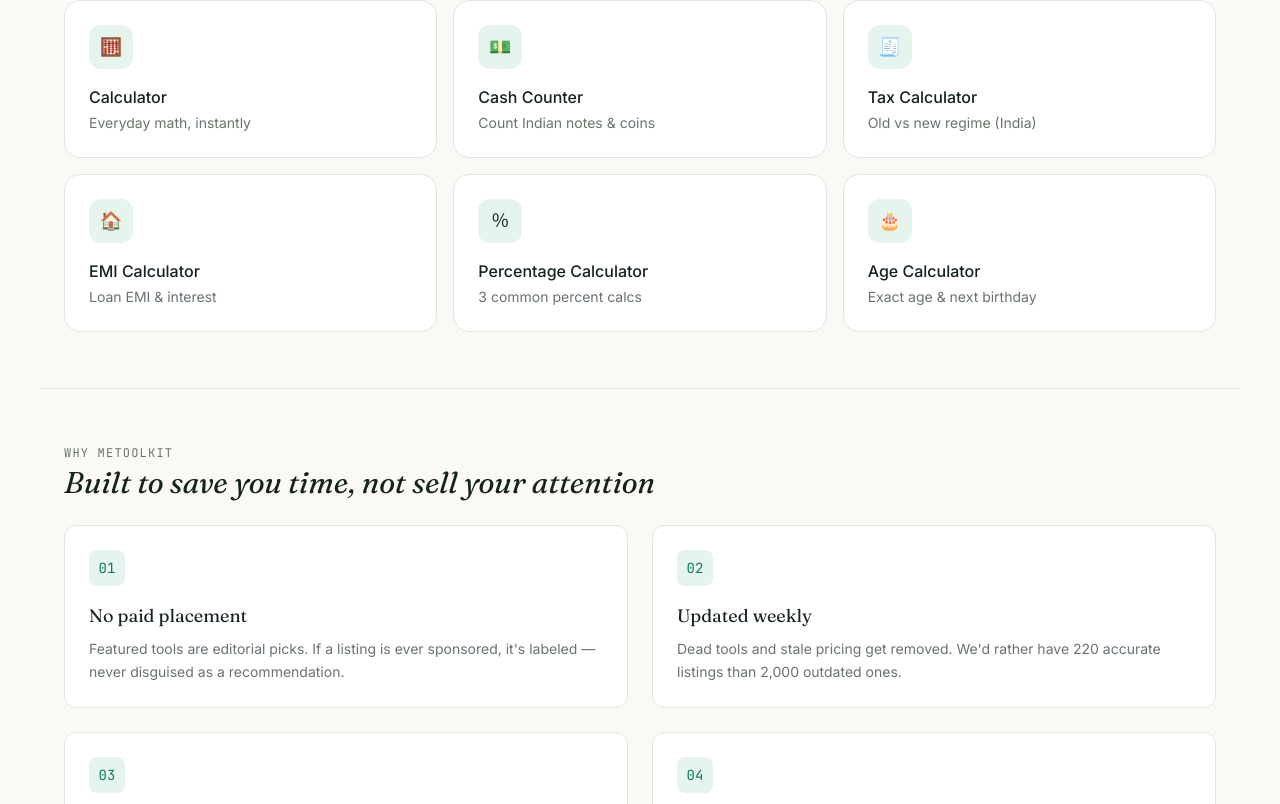
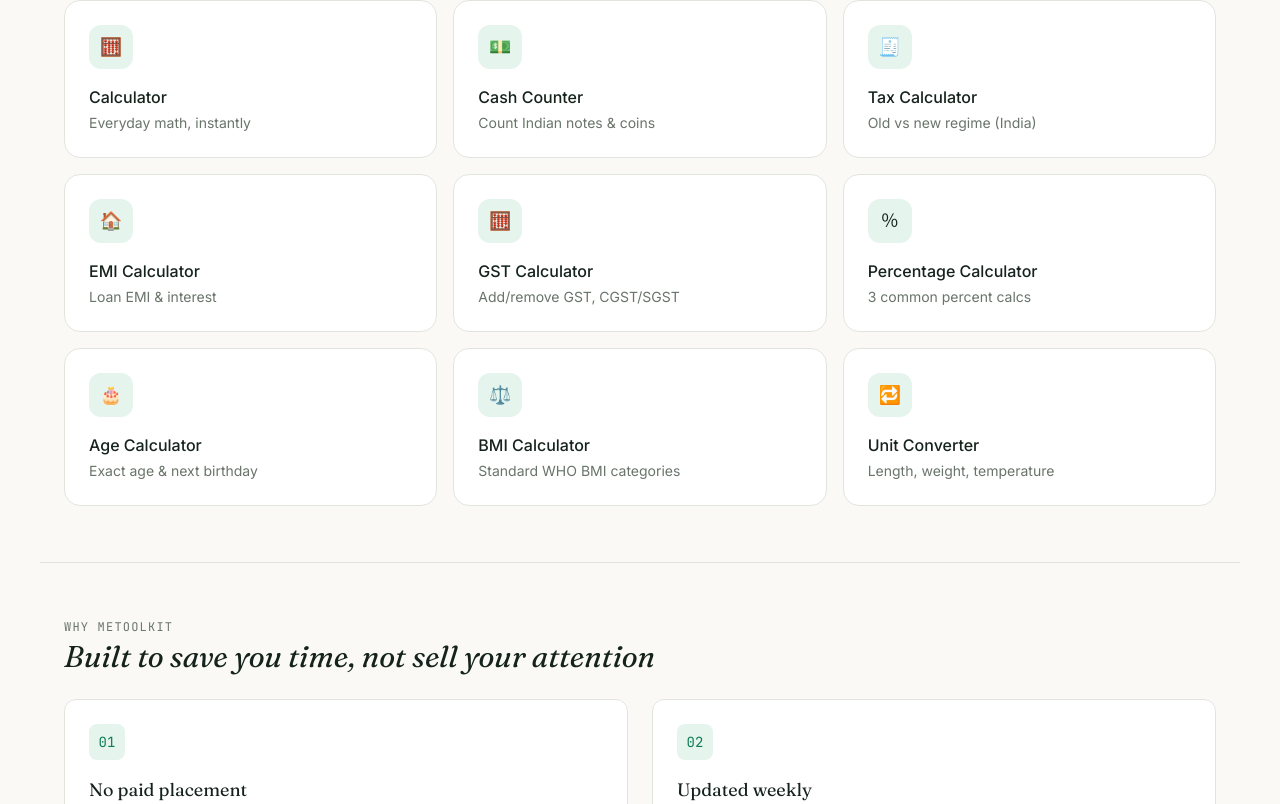
Before and after one commit to coolkishan44/metoolkit, a Next.js app: page / in a window 1280 px wide. Shown: the part 896-1700 px from the top of the page. Built offline with nearby package versions, Linux system fonts and the light colour scheme.

Commit message:
Add GST, BMI, and Unit Converter to QuickTools

```diff
--- a/components/QuickTools.tsx
+++ b/components/QuickTools.tsx
@@ -5,8 +5,11 @@
   { href: "/cash-counter", label: "Cash Counter", description: "Count Indian notes & coins", icon: "💵" },
   { href: "/tax-calculator", label: "Tax Calculator", description: "Old vs new regime (India)", icon: "🧾" },
   { href: "/emi-calculator", label: "EMI Calculator", description: "Loan EMI & interest", icon: "🏠" },
+  { href: "/gst-calculator", label: "GST Calculator", description: "Add/remove GST, CGST/SGST", icon: "🧮" },
   { href: "/percentage-calculator", label: "Percentage Calculator", description: "3 common percent calcs", icon: "％" },
-  { href: "/age-calculator", label: "Age Calculator", description: "Exact age & next birthday", icon: "🎂" }
+  { href: "/age-calculator", label: "Age Calculator", description: "Exact age & next birthday", icon: "🎂" },
+  { href: "/bmi-calculator", label: "BMI Calculator", description: "Standard WHO BMI categories", icon: "⚖️" },
+  { href: "/unit-converter", label: "Unit Converter", description: "Length, weight, temperature", icon: "🔁" }
 ];
 
 export default function QuickTools() {
```
